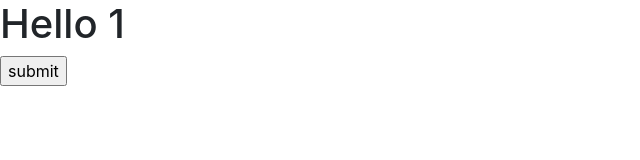
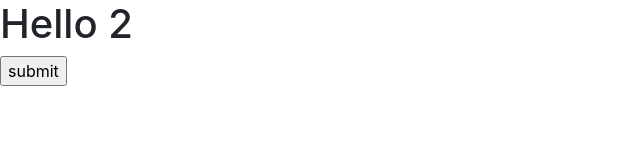
Before and after one commit to Kevin-OShea/Carpool-front, a website built with webpack: page index.html in a window 1280 px wide. Shown: the full height of the page, 0-640 px from the left. Built offline with nearby package versions, Linux system fonts and the light colour scheme.

```diff
--- a/index.html
+++ b/index.html
@@ -12,7 +12,7 @@
       <script src="public/application.js" type="text/javascript" charset="utf-8" defer></script>
     </head>
     <body>
-      <h1>Hello 1</h1>
+      <h1>Hello 2</h1>
       <form id='id'>
         <input type='submit' value='submit'>
       </form>
```
